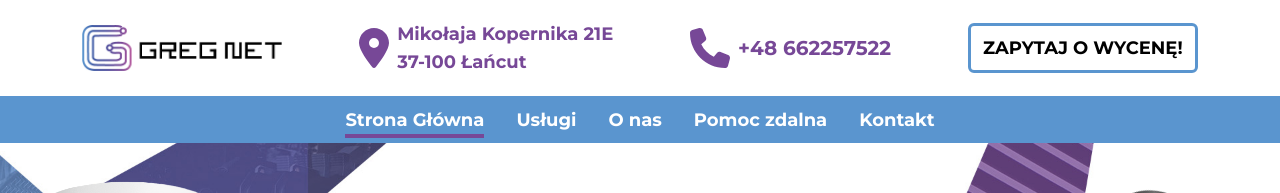
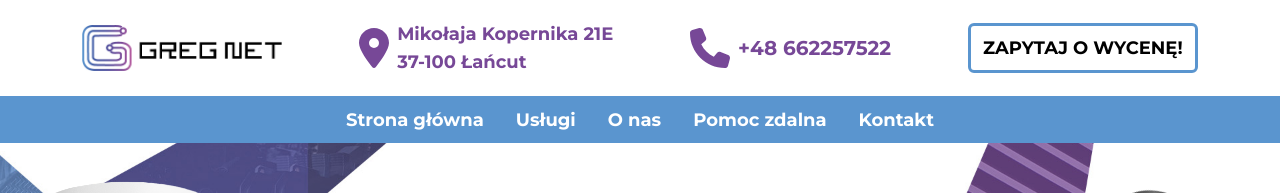
Before and after one commit to Tucznik2/gregnet-plowy, a React (Create React App) app: page / in a window 1280 px wide. Shown: the top 193 px of the page. Built offline with nearby package versions, Linux system fonts and the light colour scheme.

Commit message:
scroll handler, refs

```diff
--- a/src/App.css
+++ b/src/App.css
@@ -9,6 +9,9 @@
 @font-face {
   font-family: Made-Soulmaze;
   src: url('fonts/MADE\ Soulmaze\ PERSONAL\ USE.otf') format('opentype');
+}
+html, body{
+  scroll-behavior: smooth;
 }
 .header-wrapper,
 .nav-wrapper,
@@ -100,7 +103,7 @@ nav {
   transition: height 0.5s ease;
   overflow: hidden;
 }
-nav li:first-of-type {
+.active {
   position: relative;
 }
 nav li {
@@ -110,7 +113,7 @@ nav li {
   nav {
     min-height: 41px;
   }
-  nav li:first-of-type::after {
+  .active::after {
     position: absolute;
     content: '';
     height: 4px;
--- a/src/App.js
+++ b/src/App.js
@@ -1,3 +1,4 @@
+import {useRef} from 'react';
 import './App.css';
 import Header from './components/header';
 import Billboard from './components/billboard';
@@ -9,19 +10,52 @@ import Contact from './components/contact';
 import Footer from './components/footer';
 
 function App() {
+  const billboardRef = useRef();
+  const servicesRef = useRef();
+  const aboutRef = useRef();
+  const remoteRef = useRef();
+  const contactRef = useRef();
+  const navHeader = [
+    {
+      headerTitle: "Strona główna",
+      headerRef: billboardRef,
+      headerID: "top"
+    },
+    {
+      headerTitle: "Usługi",
+      headerRef: servicesRef,
+      headerID: "services"
+    },
+    {
+      headerTitle: "O nas",
+      headerRef: aboutRef,
+      headerID: "about"
+    },
+    {
+      headerTitle: "Pomoc zdalna",
+      headerRef: remoteRef,
+      headerID: "remote"
+    },
+    {
+      headerTitle: "Kontakt",
+      headerRef: contactRef,
+      headerID: "contact"
+    },
+  ]
+
   return (
     <div className="App">
-      <Header />
+      <Header navHeader={navHeader}/>
       <main>
-        <Billboard />
+        <Billboard ref={billboardRef} />
         <Divider />
-        <Services />
+        <Services ref={servicesRef} />
         <Divider />
-        <About />
+        <About ref={aboutRef}/>
         <Divider />
-        <Remote />
+        <Remote ref={remoteRef}/>
         <Divider />
-        <Contact />
+        <Contact ref={contactRef}/>
       </main>
       <Footer />
     </div>
--- a/src/components/about.js
+++ b/src/components/about.js
@@ -1,12 +1,13 @@
+import { forwardRef } from 'react';
 import Photo1 from '../images/realizations/01.jpg';
 import Photo2 from '../images/realizations/02.jpg';
 import Photo3 from '../images/realizations/03.jpg';
 import Photo4 from '../images/realizations/04.jpg';
 import Photo5 from '../images/realizations/05.jpg';
 
-export default function About() {
+function About(props, ref) {
   return (
-    <div id="about" className="about w-full">
+    <div id="about" className="about w-full" ref={ref}>
       <div className="about-wrapper mx-auto text-center px-1 py-4">
         <h3 className="my-3 font-bold text-lg md:text-xl">O nas</h3>
         <p className="my-6">
@@ -41,3 +42,5 @@ export default function About() {
     </div>
   );
 }
+
+export default forwardRef(About);
--- a/src/components/billboard.js
+++ b/src/components/billboard.js
@@ -1,10 +1,11 @@
 import logo from '../images/logo-przezroczyste.png';
 import camera1 from '../images/kamera.png';
 import camera2 from '../images/kamera-2.png';
+import { forwardRef } from 'react';
 
-export default function Billboard() {
+function Billboard(props, ref) {
   return (
-    <div className="billboard w-full rela">
+    <div className="billboard w-full" ref={ref}>
       <img
         src={camera1}
         alt="black-camera"
@@ -39,3 +40,5 @@ export default function Billboard() {
     </div>
   );
 }
+
+export default forwardRef(Billboard);
--- a/src/components/contact.js
+++ b/src/components/contact.js
@@ -4,10 +4,11 @@ import {
   faCircleInfo,
   faLocationDot,
 } from '@fortawesome/free-solid-svg-icons';
+import { forwardRef } from 'react';
 
-export default function Contact() {
+function Contact(props, ref) {
   return (
-    <div id="contact" className="contact">
+    <div id="contact" className="contact" ref={ref}>
       <div className="contact-wrapper mx-auto text-center px-1 py-4 font-bold flex flex-col gap-10">
         <h3 className="my-3 font-bold text-lg md:text-xl">Kontakt</h3>
         <div className="contact-info flex flex-col md:flex-row items-center justify-around">
@@ -50,3 +51,5 @@ export default function Contact() {
     </div>
   );
 }
+
+export default forwardRef(Contact);
--- a/src/components/header.js
+++ b/src/components/header.js
@@ -10,7 +10,7 @@ import {
 import Navbar from './navbar';
 import logo from '../images/logo.png';
 
-export default function Header() {
+export default function Header({navHeader}) {
   const [toggleMenu, setToggleMenu] = useState(false);
 
   function toggleNavHandler() {
@@ -63,7 +63,7 @@ export default function Header() {
           <FontAwesomeIcon icon={!toggleMenu ? faBars : faX} />
         </button>
       </div>
-      <Navbar {...props} />
+      <Navbar {...props} navHeader={navHeader}/>
     </header>
   );
 }
--- a/src/components/navbar.js
+++ b/src/components/navbar.js
@@ -1,7 +1,7 @@
 import { useRef, useState, useEffect } from 'react';
 import PropTypes from 'prop-types';
 
-export default function Navbar({ menuStatus, closingMenuHandler }) {
+export default function Navbar({ menuStatus, closingMenuHandler , navHeader}) {
   const navRef = useRef();
   const [screenWidth, setScreenWidth] = useState();
 
@@ -15,7 +15,18 @@ export default function Navbar({ menuStatus, closingMenuHandler }) {
     return () => {
       window.removeEventListener('resize', changeWidth);
     };
-  });
+  }, []);
+
+  useEffect(()=>{
+    function hadnleScroll(){
+      const activeScrollIndex = window.scrollY;
+      console.log(activeScrollIndex)
+    }
+    document.addEventListener('scroll', hadnleScroll);
+    return()=>{
+      document.removeEventListener('scroll', hadnleScroll)
+    }
+  })
 
   const navHeight = () => {
     if (menuStatus && screenWidth < 768) {
@@ -36,31 +47,13 @@ export default function Navbar({ menuStatus, closingMenuHandler }) {
     <nav className="w-full" ref={navRef} style={navHeight()}>
       <div className="nav-wrapper mx-auto flex justify-center">
         <ul className="flex md:flex-row flex-col font-bold sticky items-center text-sm md:text-base text-center lg:text-lg text-white gap-4 md:gap-8 p-2">
+        {navHeader.map((header, index) => (
           <li>
-            <a href="#top" onClick={closingMenuHandler}>
-              Strona Główna
+            <a href={`#${header.headerID}`} onClick={closingMenuHandler}>
+              {header.headerTitle}
             </a>
           </li>
-          <li>
-            <a href="#services" onClick={closingMenuHandler}>
-              Usługi
-            </a>
-          </li>
-          <li>
-            <a href="#about" onClick={closingMenuHandler}>
-              O nas
-            </a>
-          </li>
-          <li>
-            <a href="#remote" onClick={closingMenuHandler}>
-              Pomoc zdalna
-            </a>
-          </li>
-          <li>
-            <a href="#contact" onClick={closingMenuHandler}>
-              Kontakt
-            </a>
-          </li>
+        ))}
         </ul>
       </div>
     </nav>
--- a/src/components/remote.js
+++ b/src/components/remote.js
@@ -1,9 +1,10 @@
+import { forwardRef } from 'react';
 import arrow from '../images/arrow-next-2825.png';
 import logo from '../images/logo-przezroczyste.png';
 
-export default function Remote() {
+function Remote(props, ref) {
   return (
-    <div id="remote" className="remote w-full">
+    <div id="remote" className="remote w-full" ref={ref}>
       <div className="remote-wrapper mx-auto text-center relative px-1 py-4">
         <h3 className="my-3 font-bold text-lg md:text-xl">Pomoc zdalna</h3>
         <h2 className="font-bold text-lg md:text-2xl">
@@ -17,3 +18,5 @@ export default function Remote() {
     </div>
   );
 }
+
+export default forwardRef(Remote);
--- a/src/components/services.js
+++ b/src/components/services.js
@@ -1,8 +1,9 @@
+import { forwardRef } from 'react';
 import services from '../images/uslugiiii.svg';
 
-export default function Services() {
+function Services(props, ref) {
   return (
-    <div id="services" className="services w-full">
+    <div id="services" className="services w-full" ref={ref}>
       <div className="services-wrapper mx-auto text-center px-1 py-4">
         <h3 className="my-3 font-bold text-lg md:text-xl">Usługi</h3>
         <h2 className="font-bold text-lg md:text-2xl">
@@ -25,3 +26,4 @@ export default function Services() {
     </div>
   );
 }
+export default forwardRef(Services);
```
